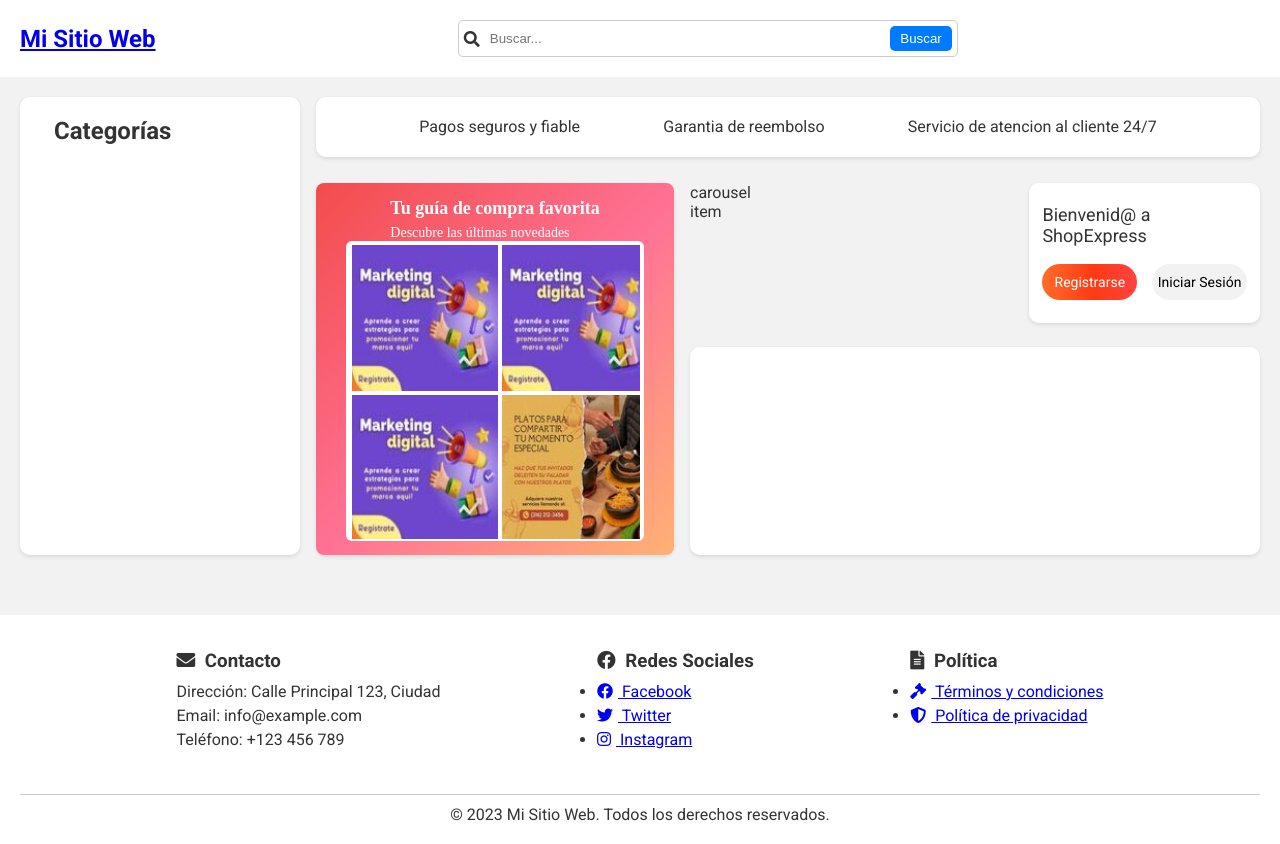
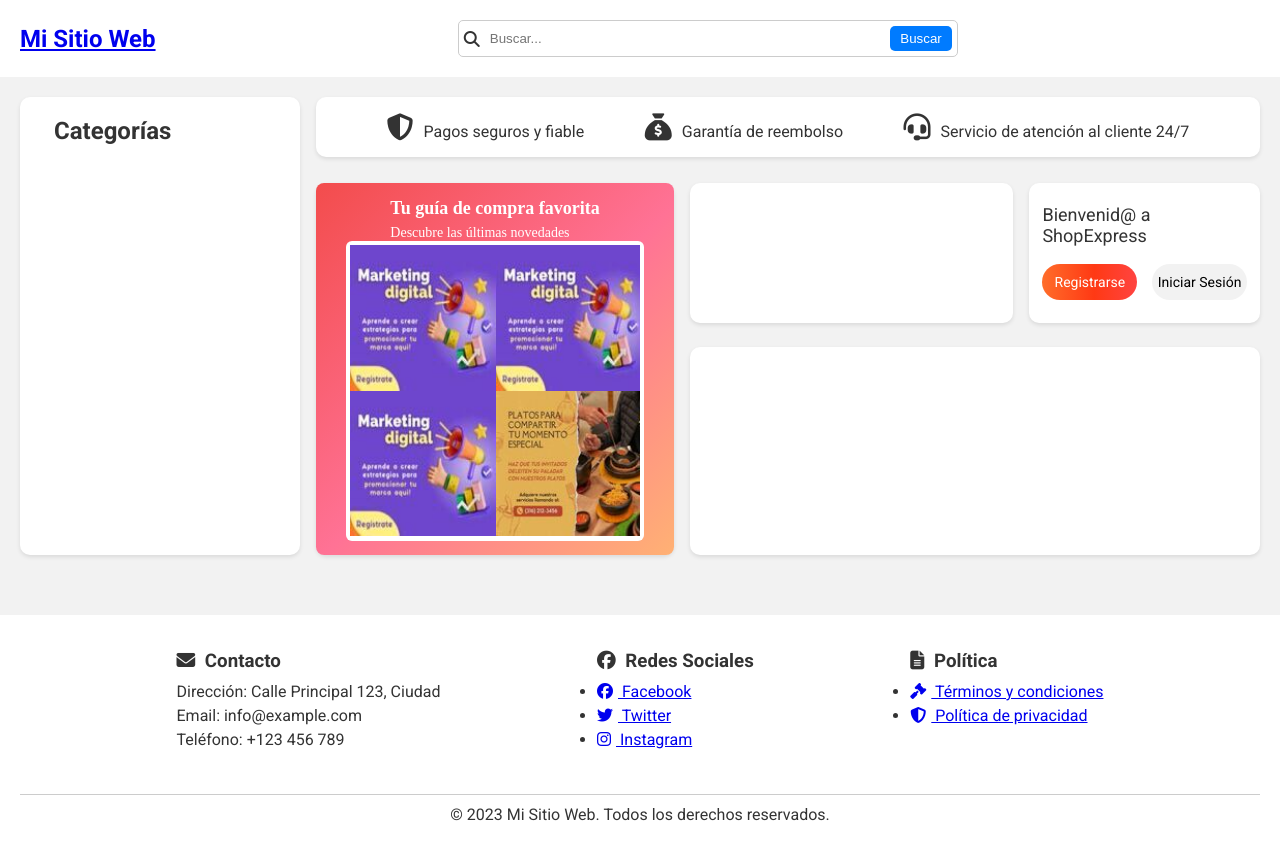
Before and after one commit to calvarezi/online-shop, a Django app: template productos/templates/productos/lista.html in a window 1280 px wide. Run offline with Django 3.2, Linux system fonts and the light colour scheme; the template is opened without the code that fills it, so the values that code supplies are empty; some libraries are stand-ins or nearby versions.

Commit message:
three-commit

```diff
--- a/productos/templates/base.html
+++ b/productos/templates/base.html
@@ -13,10 +13,10 @@
     />
     <!-- Agregar la biblioteca de Font Awesome -->
     <script src="https://cdnjs.cloudflare.com/ajax/libs/jquery/3.6.0/jquery.min.js"></script>
-    <link
-      rel="stylesheet"
-      href="https://cdnjs.cloudflare.com/ajax/libs/font-awesome/5.15.3/css/all.min.css"
-    />
+    <script
+      src="https://kit.fontawesome.com/9827b3ebcc.js"
+      crossorigin="anonymous"
+    ></script>
     <link
       rel="stylesheet"
       href="https://cdn.jsdelivr.net/npm/slick-carousel@1.8.1/slick/slick.css"
--- a/productos/templates/productos/lista.html
+++ b/productos/templates/productos/lista.html
@@ -1,6 +1,4 @@
-{% extends 'base.html' %}
-{% load static %}
-{% block content %}
+{% extends 'base.html' %} {% load static %} {% block content %}
 <div class="container__main">
   <div class="sidebar">
     <h3 class="sidebar__title">Categorías</h3>
@@ -20,9 +18,10 @@
     </ul>
   </div>
   <div class="info__item">
-    <spam>Pagos seguros y fiable</spam>
-    <spam>Garantia de reembolso</spam>
-    <spam>Servicio de atencion al cliente 24/7</spam>
+    <span><i class="fas fa-shield-alt"></i> Pagos seguros y fiable</span>
+    <span><i class="fas fa-sack-dollar"></i> Garantía de reembolso</span>
+    <span><i class="fas fa-headset"></i> Servicio de atención al cliente 24/7</span
+    >
   </div>
   <div class="cupones__item">
     <div class="cont__cupones">
@@ -33,22 +32,52 @@
       <section class="ccupon">
         <div class="carousel">
           <div class="carousel__group">
-            <img src="{% static 'img/imagen1.jpg' %}" alt="Imagen 1" class="imagen1">
-            <img src="{% static 'img/imagen2.jpg' %}" alt="Imagen 2" class="imagen2">
-            <img src="{% static 'img/imagen3.jpg' %}" alt="Imagen 3" class="imagen3">
-            <img src="{% static 'img/imagen4.jpg' %}" alt="Imagen 4" class="imagen4">
-            <img src="{% static 'img/imagen5.jpg' %}" alt="Imagen 1" class="imagen1">
-            <img src="{% static 'img/imagen6.jpg' %}" alt="Imagen 2" class="imagen2">
-            <img src="{% static 'img/imagen7.jpg' %}" alt="Imagen 3" class="imagen3">
-            <img src="{% static 'img/imagen8.jpg' %}" alt="Imagen 4" class="imagen4">
+            <img
+              src="{% static 'img/imagen1.jpg' %}"
+              alt="Imagen 1"
+              class="imagen1"
+            />
+            <img
+              src="{% static 'img/imagen2.jpg' %}"
+              alt="Imagen 2"
+              class="imagen2"
+            />
+            <img
+              src="{% static 'img/imagen3.jpg' %}"
+              alt="Imagen 3"
+              class="imagen3"
+            />
+            <img
+              src="{% static 'img/imagen4.jpg' %}"
+              alt="Imagen 4"
+              class="imagen4"
+            />
+            <img
+              src="{% static 'img/imagen5.jpg' %}"
+              alt="Imagen 1"
+              class="imagen1"
+            />
+            <img
+              src="{% static 'img/imagen6.jpg' %}"
+              alt="Imagen 2"
+              class="imagen2"
+            />
+            <img
+              src="{% static 'img/imagen7.jpg' %}"
+              alt="Imagen 3"
+              class="imagen3"
+            />
+            <img
+              src="{% static 'img/imagen8.jpg' %}"
+              alt="Imagen 4"
+              class="imagen4"
+            />
           </div>
         </div>
       </section>
     </div>
   </div>
-  <div class="carousel__item">
-    <p>carousel item</p>
-  </div>
+  <div class="carousel__item"></div>
   <div class="ofertas__item">
     <div class="direction">
       <div class="oferta__info"></div>
--- a/static/css/style.css
+++ b/static/css/style.css
@@ -169,13 +169,18 @@ body {
 .info__item {
   grid-area: info;
   background-color: #fff;
-  padding: 20px;
+  padding: 10px;
   border-radius: 10px;
   box-shadow: 0 2px 4px rgba(0, 0, 0, 0.1);
   display: flex;
   height: 60px;
   justify-content: space-evenly;
+  align-items: center;
 }
+
+.info__item i {
+  font-size: 27px;
+  margin-right: 6px;}
 
 /* Estilos para el sidebar */
 .sidebar {
@@ -352,21 +357,32 @@ body {
 
 .slick-list {
   height: 100% !important;
+  width: 97% !important;}
+
+.slick-track {
+  height: 297px !important;
 }
 
-.slick-track{
-  height: 297px !important;
-}
-.slick-slider{
+.slick-slider {
   width: 300px !important;
 }
+
 .carousel__group img {
   object-fit: contain;
   width: 10% !important;
   height: 49% !important;
-margin-bottom: 4px;}
-.slick-slide{
+}
+
+.slick-slide {
   height: 0px;
+}
+
+.carousel__item {
+  grid-area: carousel;
+  background-color: #fff;
+  border-radius: 10px;
+  box-shadow: 0 2px 4px rgba(0, 0, 0, 0.1);
+  height: 140px;
 }
 
 
```
Also changed, not shown: db.sqlite3. Lines whose indentation alone changed are shown as unchanged.
